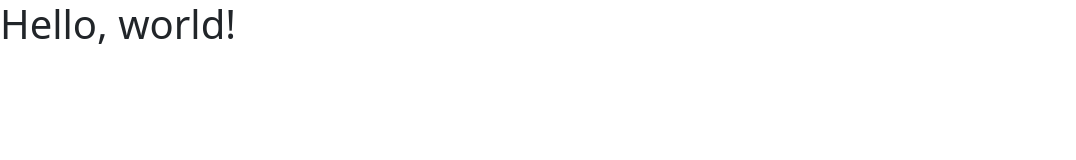
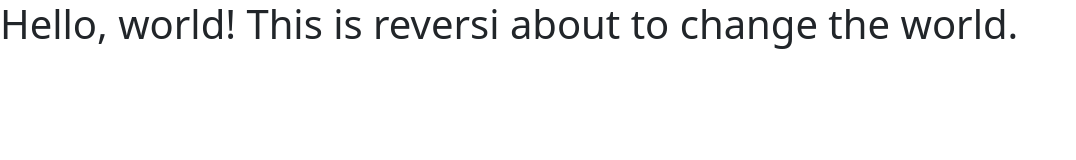
Before and after one commit to maddykay/reversi-maddy, a website: page public/index.html in a window 1280 px wide. Shown: the whole page, without its empty margins (0-1076 px from the left). Drawn offline with nearby package versions, Linux system fonts and the light colour scheme.

Commit message:
Changed the body.

```diff
--- a/public/index.html
+++ b/public/index.html
@@ -10,11 +10,11 @@
     <link href="https://cdn.jsdelivr.net/npm/bootstrap@5.0.0/dist/css/bootstrap.min.css" rel="stylesheet"
         integrity="sha384-wEmeIV1mKuiNpC+IOBjI7aAzPcEZeedi5yW5f2yOq55WWLwNGmvvx4Um1vskeMj0" crossorigin="anonymous">
 
-    <title>Hello, world! This is reversi about to change the world.</title>
+    <title>Hello, world!</title>
 </head>
 
 <body>
-    <h1>Hello, world!</h1>
+    <h1>Hello, world! This is reversi about to change the world.</h1>
 
     <!-- Optional JavaScript; choose one of the two! -->
 
```
